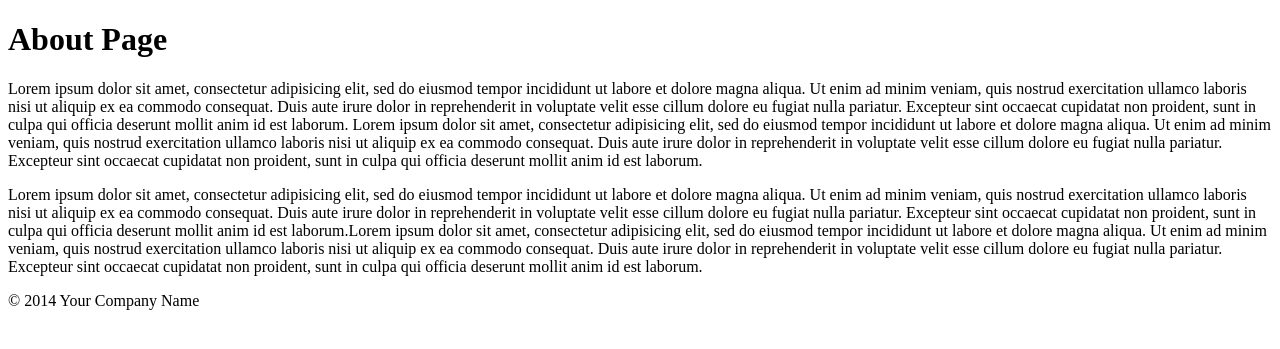
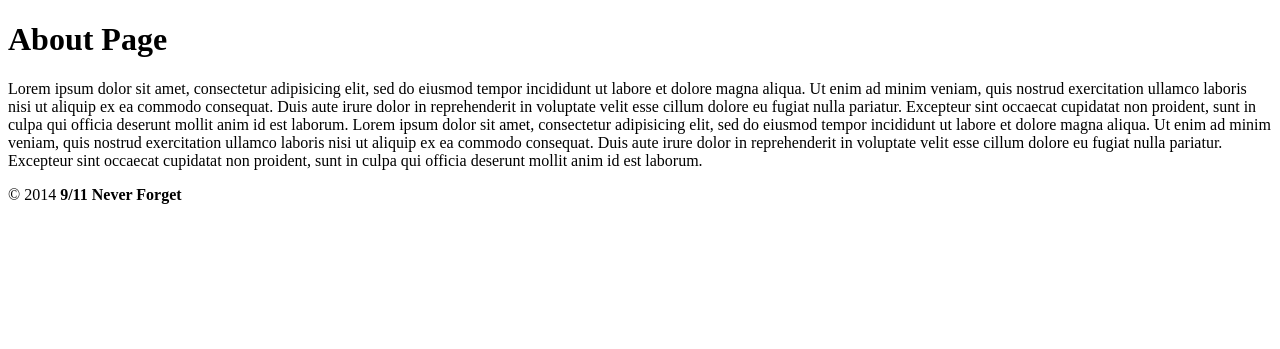
Before and after one commit to Pheelings/codeigniter, a CodeIgniter app: page /index.php/about in a window 1280 px wide. Shown: the part 70-419 px from the top of the page. Run offline with CodeIgniter, Linux system fonts and the light colour scheme.

Commit message:
9/11 never gorget

```diff
--- a/application/views/about.php
+++ b/application/views/about.php
@@ -11,15 +11,3 @@ quis nostrud exercitation ullamco laboris nisi ut aliquip ex ea commodo
 consequat. Duis aute irure dolor in reprehenderit in voluptate velit esse
 cillum dolore eu fugiat nulla pariatur. Excepteur sint occaecat cupidatat non
 proident, sunt in culpa qui officia deserunt mollit anim id est laborum.</p>
-
-<p>Lorem ipsum dolor sit amet, consectetur adipisicing elit, sed do eiusmod
-tempor incididunt ut labore et dolore magna aliqua. Ut enim ad minim veniam,
-quis nostrud exercitation ullamco laboris nisi ut aliquip ex ea commodo
-consequat. Duis aute irure dolor in reprehenderit in voluptate velit esse
-cillum dolore eu fugiat nulla pariatur. Excepteur sint occaecat cupidatat non
-proident, sunt in culpa qui officia deserunt mollit anim id est laborum.Lorem ipsum dolor sit amet, consectetur adipisicing elit, sed do eiusmod
-tempor incididunt ut labore et dolore magna aliqua. Ut enim ad minim veniam,
-quis nostrud exercitation ullamco laboris nisi ut aliquip ex ea commodo
-consequat. Duis aute irure dolor in reprehenderit in voluptate velit esse
-cillum dolore eu fugiat nulla pariatur. Excepteur sint occaecat cupidatat non
-proident, sunt in culpa qui officia deserunt mollit anim id est laborum.</p>
--- a/application/views/templates/footer.php
+++ b/application/views/templates/footer.php
@@ -1,5 +1,5 @@
 <footer>
-	<p>&copy; <?php echo date('Y'); ?> Your Company Name</p>
+	<p>&copy; <?php echo date('Y'); ?> <strong>9/11 Never Forget</strong></p>
 </footer>
 
 <!-- JavaScript goes here -->
```
